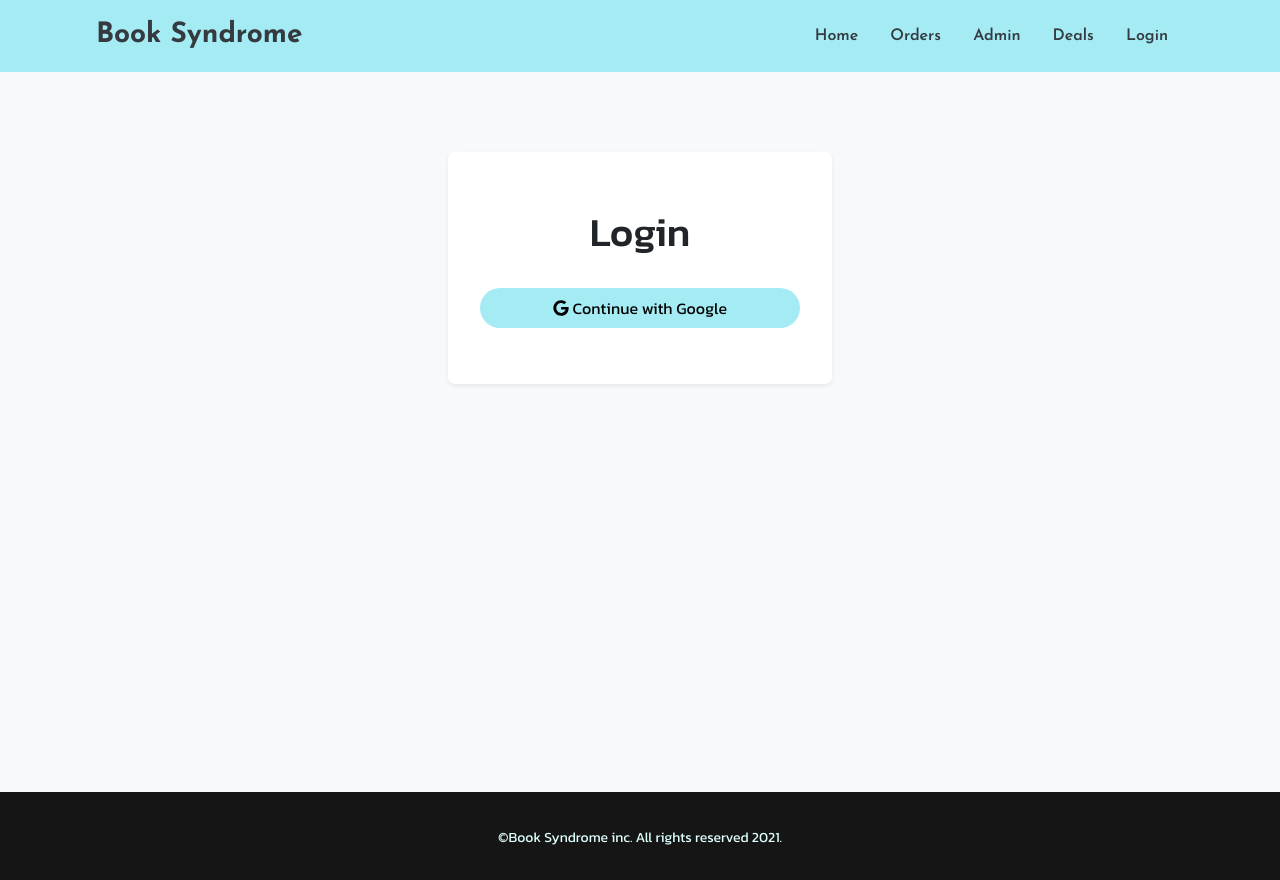
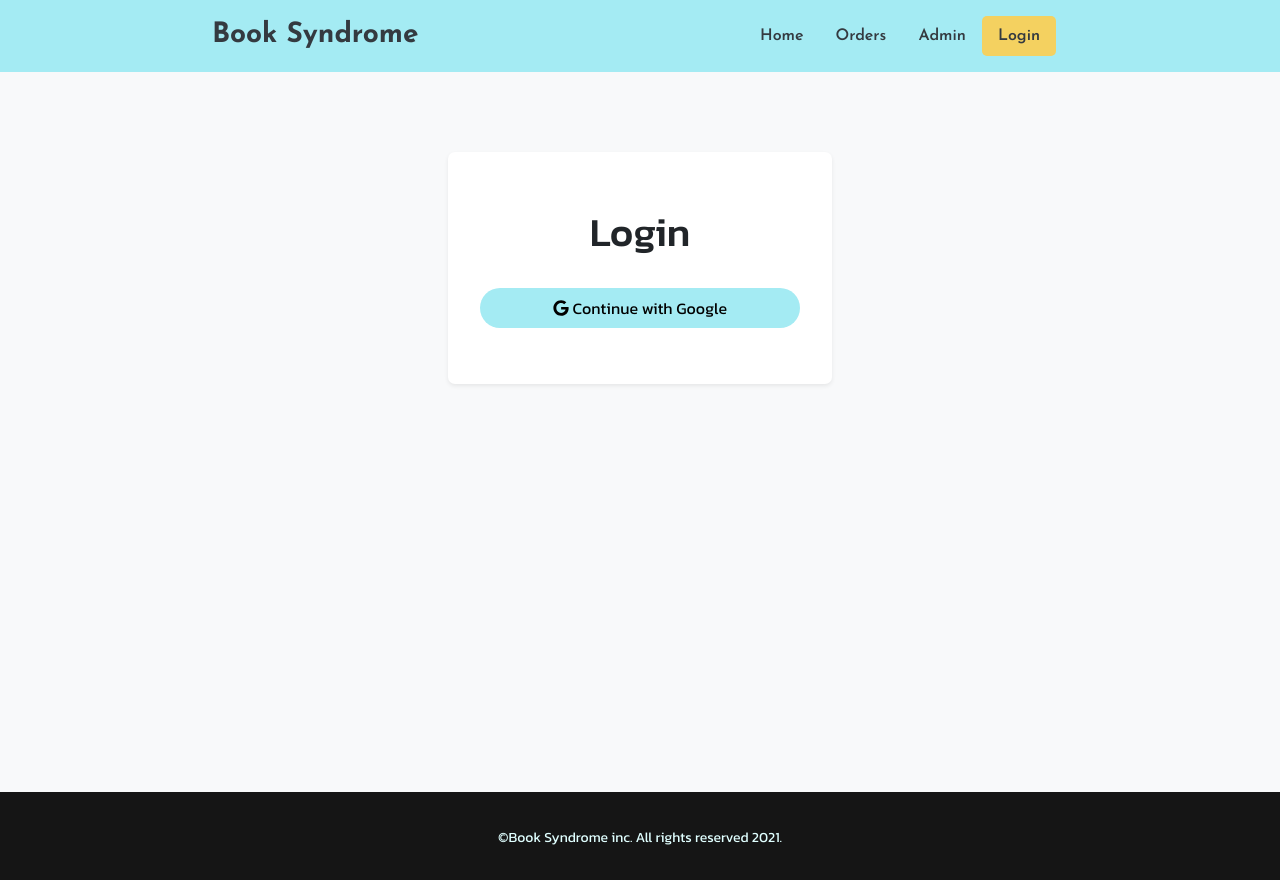
Before and after one commit to sabbirquince/Book-syndrome-e-commerce-service, a React (Create React App) app: page /login in a window 1280 px wide. Built offline with nearby package versions, Linux system fonts and the light colour scheme.

Commit message:
all done

```diff
--- a/src/App.css
+++ b/src/App.css
@@ -21,6 +21,7 @@ a:hover {
 
 .nav-option {
   font-family: 'Josefin Sans', sans-serif;
+  padding-right: 6rem;
 }
 
 a {
@@ -37,8 +38,43 @@ h4 {
   font-weight: 600;
 }
 
+.navigation h3 {
+  padding-left: 7.25rem;
+}
+
 .my-spinner {
   display: flex;
   justify-content: center;
   align-items: center;
 }
+
+.login-btn {
+  background-color: #f4d160;
+  border-radius: 5px;
+  transition: all .2s;
+}
+
+.login-btn:hover {
+  background-color: #ffee93;
+}
+
+.user-img {
+  height: 2.5rem;
+  border-radius: 50px;
+}
+
+@media only screen and (max-width: 1200px) {
+  .navigation h3 {
+    padding-left: 2.5rem;
+  }
+
+  .nav-option {
+    padding-right: .75rem;
+  }
+}
+
+@media only screen and (max-width: 570px) {
+  .navigation h3 {
+    padding-left: .5rem;
+  }
+}
--- a/src/Components/Login/Login.js
+++ b/src/Components/Login/Login.js
@@ -17,7 +17,6 @@ const Login = () => {
   const handleGoogleSignIn = () => {
     signInWithGoogle()
       .then((user) => {
-        console.log(user);
         setLoggedIn(user);
         history.replace(from);
       })
--- a/src/Components/Navigation/Navigation.js
+++ b/src/Components/Navigation/Navigation.js
@@ -1,31 +1,51 @@
 import React from "react";
+import { useContext } from "react";
 import { Nav, Navbar } from "react-bootstrap";
 import { Link } from "react-router-dom";
+import { LoginContext } from "../../App";
 
 const Navigation = () => {
+  const [loggedIn, setLoggedIn] = useContext(LoginContext);
+
+  const handleLogOut = () => {
+    setLoggedIn(false);
+  };
+
   return (
     <div className="px-md-5 navigation">
-      <Navbar className="px-lg-5 py-3 " expand="lg">
+      <Navbar className="px-lg-5 py-3" expand="lg">
         <Navbar.Brand href="/">
-          <h3 className="text-dark brand">Book Syndrome</h3>
+          <h3 className=" text-dark brand">Book Syndrome</h3>
         </Navbar.Brand>
         <Navbar.Toggle aria-controls="basic-navbar-nav" />
         <Navbar.Collapse id="basic-navbar-nav">
           <Nav className="ml-auto nav-option">
-            <Link className="px-3 py-2 text-secondary text-dark" to="/home">
+            <Link className="px-3 py-2 text-dark" to="/home">
               Home
             </Link>
-            <Link className="px-3 py-2 text-secondary text-dark" to="/orders">
+            <Link className="px-3 py-2 text-dark" to="/orders">
               Orders
             </Link>
-            <Link className="px-3 py-2 text-secondary text-dark" to="/admin">
+            <Link className="px-3 py-2 text-dark" to="/admin">
               Admin
             </Link>
-            <Link className="px-3 py-2 text-secondary text-dark" to="/deals">
-              Deals
-            </Link>
-            <Link className="px-3 py-2 text-secondary text-dark" to="/login">
-              Login
+
+            {!loggedIn ? (
+              <Link className="px-3 py-2 text-dark login-btn" to="/login">
+                Login
+              </Link>
+            ) : (
+              <Link
+                onClick={handleLogOut}
+                className="px-3 py-2 text-dark login-btn"
+                to="/home"
+              >
+                Log out
+              </Link>
+            )}
+
+            <Link to="/home" className="px-3 mt-3 mt-md-0 text-dark">
+              <img className="user-img" src={loggedIn.photoURL} alt="" />
             </Link>
           </Nav>
         </Navbar.Collapse>
```
